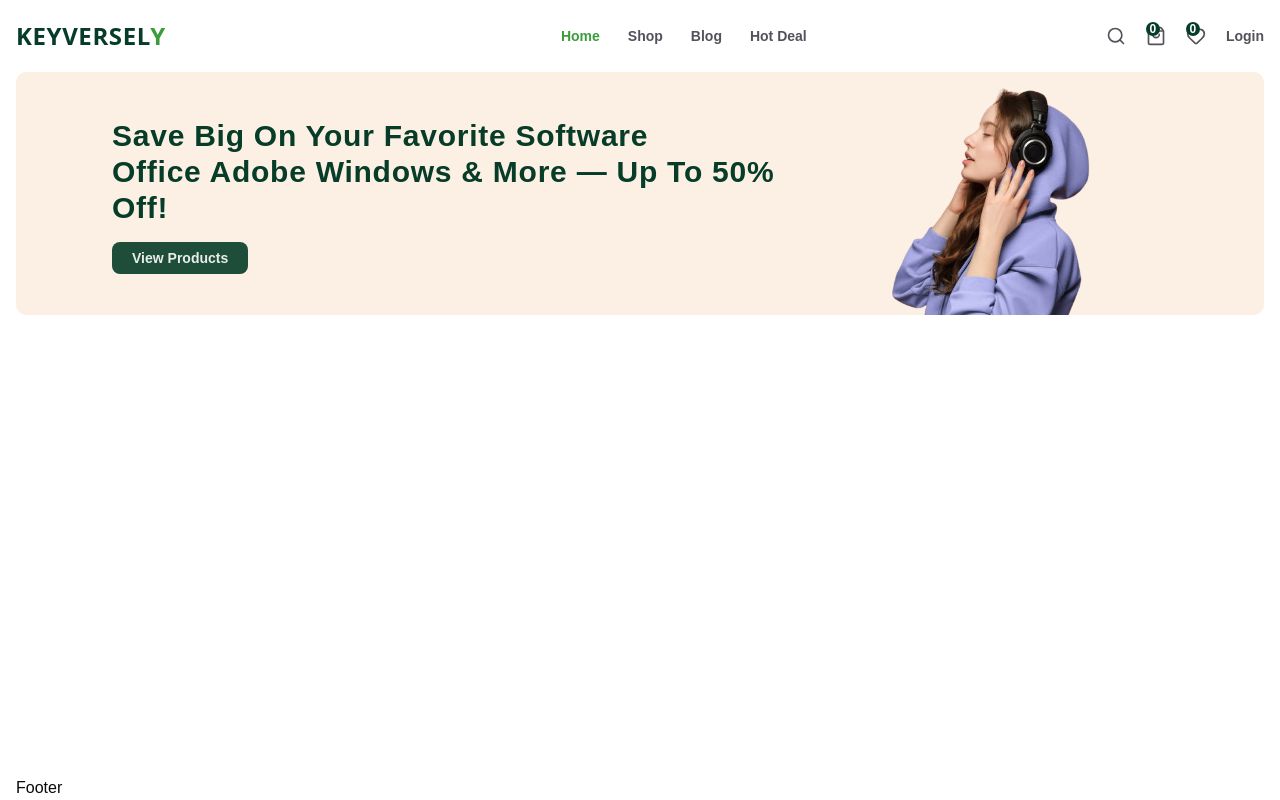
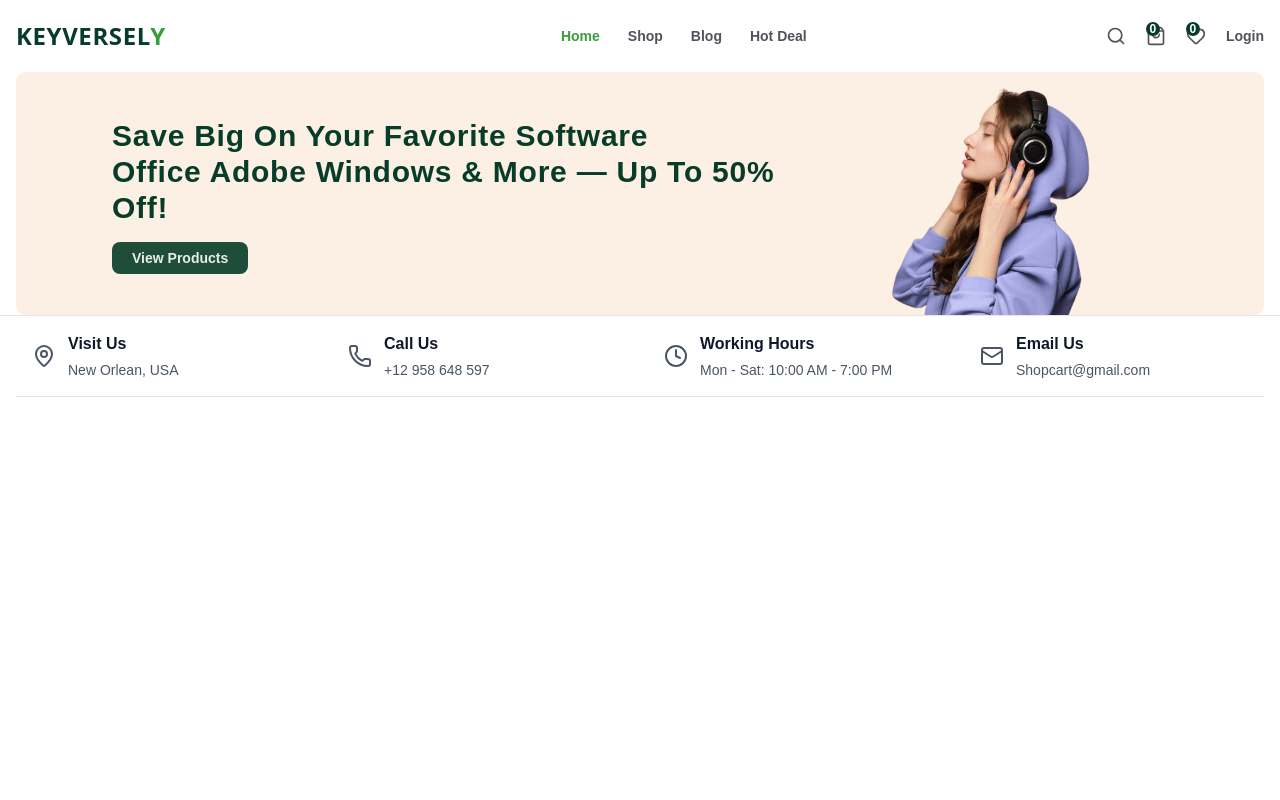
Before and after one commit to WebApp07/Keyversly-llc, a Next.js app: page / in a window 1280 px wide. Built offline with nearby package versions, Linux system fonts and the light colour scheme; no server answers.

Commit message:
Add FooterTop Component

```diff
--- a/app/layout.tsx
+++ b/app/layout.tsx
@@ -22,7 +22,7 @@
         <body className="font-poppins antialiased">
           <div className="flex flex-col min-h-screen">
             <Header />
-            <main className="flex-1">{children}</main>
+            <main>{children}</main>
             <Footer />
           </div>
         </body>
--- a/components/Footer.tsx
+++ b/components/Footer.tsx
@@ -1,10 +1,12 @@
-import React from "react";
 import Container from "./Container";
+import FooterTop from "./FooterTop";
 
 function Footer() {
   return (
-    <footer>
-      <Container>Footer</Container>
+    <footer className="bg-white border-t">
+      <Container>
+        <FooterTop />
+      </Container>
     </footer>
   );
 }
--- /dev/null
+++ b/components/FooterTop.tsx
@@ -0,0 +1,76 @@
+import { Clock, Mail, MapPin, Phone } from "lucide-react";
+
+// 1. We define a TypeScript interface that describes what each contact item looks like
+//    - title: The main text
+//    - subtitle: A smaller text under the title
+//    - icon: The icon we show next to the text
+
+interface ContactItemData {
+  title: string;
+  subtitle: string;
+  icon: React.ReactNode;
+}
+
+// 2. This is our data array. Each object represents one item in the footer.
+//    We store the title, subtitle, and an icon component.
+
+const data: ContactItemData[] = [
+  {
+    title: "Visit Us",
+    subtitle: "New Orlean, USA",
+    icon: (
+      <MapPin className="h-6 w-6 text-gray-600 group-hover:text-primary transition-colors" />
+    ),
+  },
+  {
+    title: "Call Us",
+    subtitle: "+12 958 648 597",
+    icon: (
+      <Phone className="h-6 w-6 text-gray-600 group-hover:text-primary transition-colors" />
+    ),
+  },
+  {
+    title: "Working Hours",
+    subtitle: "Mon - Sat: 10:00 AM - 7:00 PM",
+    icon: (
+      <Clock className="h-6 w-6 text-gray-600 group-hover:text-primary transition-colors" />
+    ),
+  },
+  {
+    title: "Email Us",
+    subtitle: "Shopcart@gmail.com",
+    icon: (
+      <Mail className="h-6 w-6 text-gray-600 group-hover:text-primary transition-colors" />
+    ),
+  },
+];
+
+const FooterTop = () => {
+  return (
+    // 3. We create a grid layout:
+    //    - 2 columns on small screens
+    //    - 4 columns on large screens
+    //    - A border at the bottom
+
+    <div className="grid grid-cols-2 lg:grid-cols-4 gap-4 border-b">
+      {data?.map((item, index) => (
+        <div
+          key={index}
+          className="flex items-center gap-3 group hover:bg-gray-50 p-4 transaction-colors hoverEffect"
+        >
+          {item?.icon}
+          <div>
+            <h3 className="font-semibold text-gray-900 group-hover:text-black transition-colors hoverEffect">
+              {item?.title}
+            </h3>
+            <p className="text-gray-600 text-sm mt-1 group-hover:text-gray-900 hoverEffect">
+              {item?.subtitle}
+            </p>
+          </div>
+        </div>
+      ))}
+    </div>
+  );
+};
+
+export default FooterTop;
```
